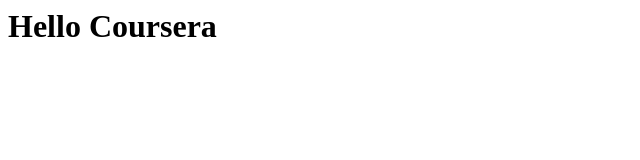
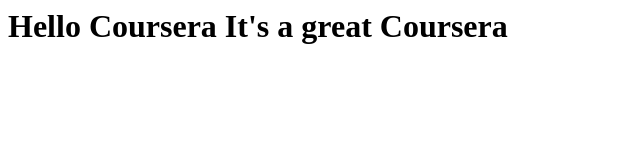
Before and after one commit to Sage5521/corsera-test, a plain HTML site: page index.html in a window 1280 px wide. Shown: the whole page, without its empty margins (0-640 px from the left). Drawn offline with Linux system fonts and the light colour scheme.

Commit message:
small addition to our page content

```diff
--- a/index.html
+++ b/index.html
@@ -4,7 +4,7 @@
 </head>
 <body>
     <h1>
-        Hello Coursera
+        Hello Coursera It's a great Coursera
     </h1>
 </body>
 </html>
```
